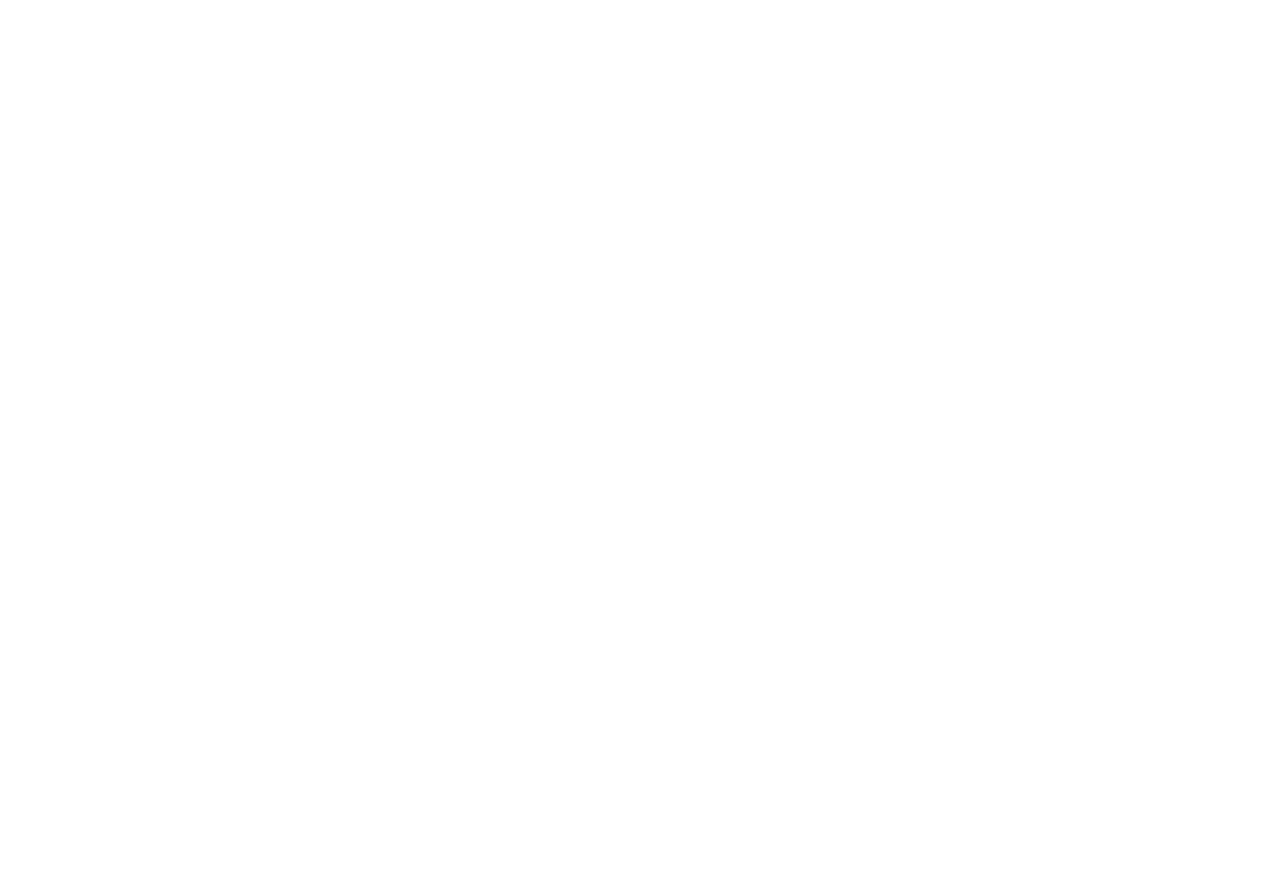
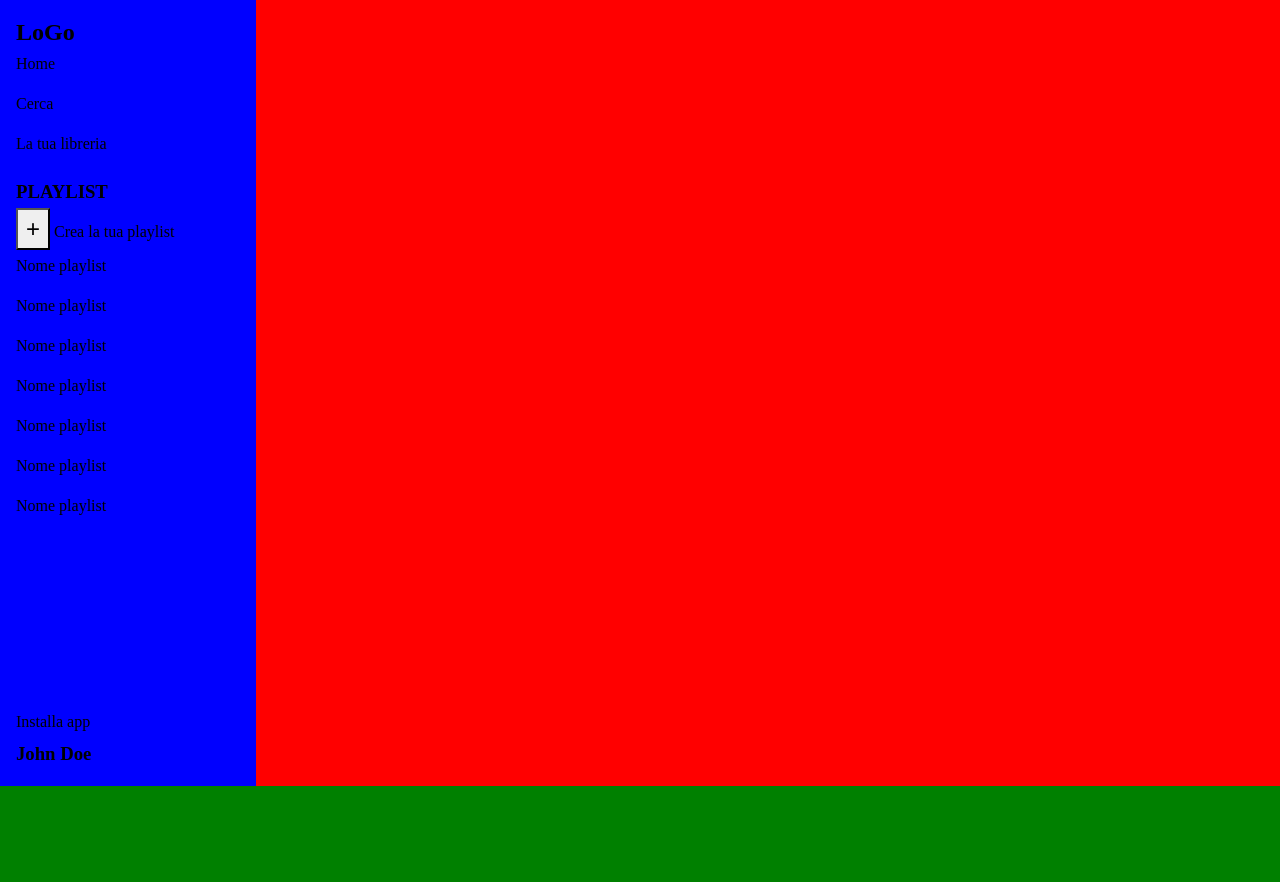
Before and after one commit to ValerioL96/html-css-spotifyweb, a plain HTML site: page index.html in a window 1280 px wide. Before the commit the page ends 800 px from the top, so only its background shows below. Drawn offline with Linux system fonts and the light colour scheme.

Commit message:
Added header structure

```diff
--- a/css/style.css
+++ b/css/style.css
@@ -3,3 +3,73 @@
     padding: 0;
     box-sizing: border-box;
 }
+body{
+    width: 100wh;
+}
+
+.flex{
+    display: flex;
+}
+
+div.container{
+    flex-direction: row;
+}
+
+ul{
+    list-style-type: none;
+}
+
+/*CUSTOM HEADER*/
+
+header{
+    width: 20%;
+    background-color: blue;
+    line-height: 2rem;
+}
+
+header ul>li{
+    margin-bottom: .5rem;
+}
+
+/*style logo e nav*/
+
+section.logo{
+    margin: 1rem;
+}
+
+/*style playlist*/
+
+section.playlist{
+    margin: 1rem;
+    padding-bottom: 10rem;
+}
+
+section.playlist input{
+    display: inline-block;
+    font-size: 1.5rem;
+    padding:.3rem .5rem;
+    border-radius: 0;
+}
+
+section.playlist p{
+    display: inline-block;
+}
+
+/*style footer header*/
+
+section.footer-header{
+    margin: 1rem;
+}
+
+
+
+
+main{
+    width: 80%;
+    background-color: red;
+}
+
+footer{
+    height: 6rem;
+    background-color: green;
+}
--- a/index.html
+++ b/index.html
@@ -4,12 +4,66 @@
     <meta charset="UTF-8">
     <meta name="viewport" content="width=device-width, initial-scale=1.0">
     <title>Spotify Web</title>
+
+    <!--Costum style-->
+    <link rel="stylesheet" href="./css/style.css">
 </head>
 <body>
 
-    <header></header>
-    <main></main>
-    <footer></footer>
+    <div class="container flex">
+
+        <header>
+
+            <section class="logo">
+
+                <h1>LoGo</h1>
+            <nav>
+                <ul>
+                    <li>Home</li>
+                    <li>Cerca</li>
+                    <li>La tua libreria</li>
+                </ul>
+            </nav>
+
+            </section>
+
+
+            <section class="playlist">
+
+                <h3>PLAYLIST</h3>
+                <input type="button" value="+">
+                <p>Crea la tua playlist</p>
+                <ul>
+                    <li>Nome playlist</li>
+                    <li>Nome playlist</li>
+                    <li>Nome playlist</li>
+                    <li>Nome playlist</li>
+                    <li>Nome playlist</li>
+                    <li>Nome playlist</li>
+                    <li>Nome playlist</li>
+                </ul>
+
+            </section>
+
+            <section class="footer-header">
+
+                <p>Installa app</p>
+                <h3>John Doe</h3>
+
+            </section>
+
+
+        </header>
+
+        <main>
+
+        </main>
+
+    </div>
+
+    <footer>
+
+    </footer>
 
 </body>
 </html>
```
